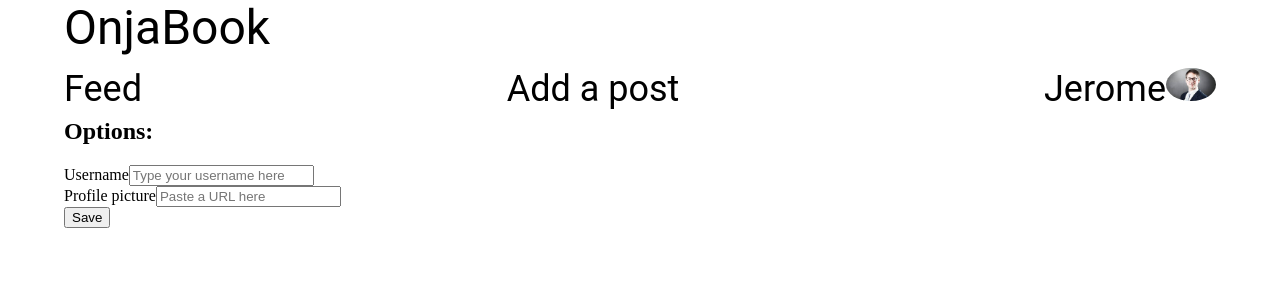
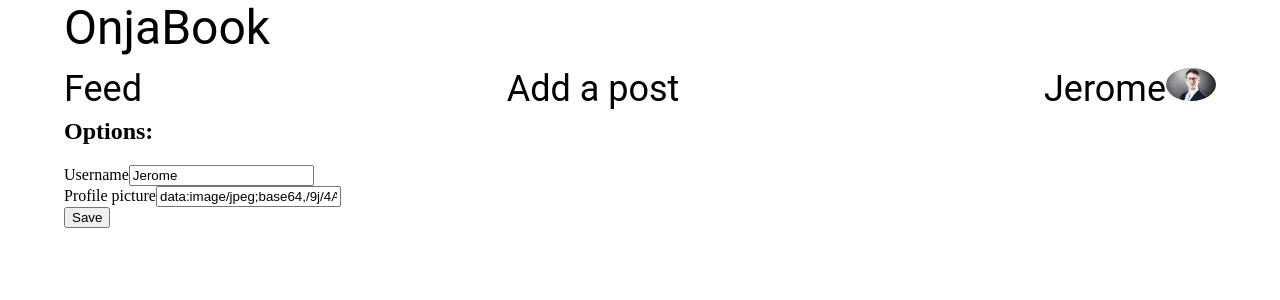
Before and after one commit to Fodilahy-mena/facebook-clone, a React app: page /userName in a window 1280 px wide. Shown: the top 300 px of the page. Built offline with nearby package versions, Linux system fonts and the light colour scheme.

Commit message:
update current user

```diff
--- a/Context.js
+++ b/Context.js
@@ -1,18 +1,72 @@
 import React, {useState, useEffect, useReducer} from 'react';
-import UseFeed from './UseFeed';
-import Posts from './posts.json';
+
+import postsData from './posts.json';
+import usersData from './userData.json';
 
 const Context = React.createContext();
 
+function ContextProvider(props) {
+  let [state, dispatch] = useReducer((state, action) => {
+    switch(action.type) {
+      case 'UPDATE_CURRENT_USER': {
+        const newUsersArray = state.users.map(user => {
+          if (user.userId === state.currentUser) {
+            // update the user and return it
+            return {
+              ...user,
+              userName: action.userName,
+              profilePic: action.profilePic,
+            };
+          }
+          return user;
+        });
+        return {
+          ...state,
+          users: newUsersArray,
+        };
+      }
+      case 'POSTS': {
+        return { ...state, posts: action.posts }
+      }
+      case 'ADD_NEW_POST': {
+        return {
+          ...state,
+          posts: [...state.posts, action.newPost],
+        };
+      }
+      case 'USERS': {
+        return { ...state, users: state.users }
+      }
+      case 'COMMENTS': {
+        return { ...state, comments: action.comments }
+      }
+      case 'ADD_NEW_COMMENTS': {
+          const newPosts = state.posts.map(post => {
+              if(post.postId === action.postId) {
+                  return {
+                      ...post,
+                      comments: [...post.comments, action.comment],
+                  };
+              }
+              return post;
+          })
+        return { ...state, posts: newPosts }
+      }
+      default:
+        return state
+    }
+  }, {
+    posts: [],
+    users: usersData,
+    comments: [],
+    currentUser: 1606797074476,
+  })
 
-
-function ContextProvider(props) {
-  const [state, dispatch] = UseFeed();
 
   let {posts, users} = state;
   console.log(posts);
   useEffect(() => {
-    dispatch({ type: "POSTS", posts: Posts})
+    dispatch({ type: "POSTS", posts: postsData})
     dispatch({ type: "USERS"})
   }, []);
 
@@ -46,7 +100,7 @@ function ContextProvider(props) {
       }
 
 
-    return <Context.Provider value={{posts, addLikes, users, dispatch}}>
+    return <Context.Provider value={{posts, addLikes, users, dispatch, state}}>
                 {props.children}
             </Context.Provider>
 
--- a/pages/UserName.js
+++ b/pages/UserName.js
@@ -1,28 +1,47 @@
-import React,{useContext, useState} from 'react';
+import React,{useContext, useState, useEffect} from 'react';
 import { Context } from '../Context';
 
 function UserName() {
-    const {users}= useContext(Context);
-    const [userName, setUserName] = useState('');
-    const [profilePic, setProfilePic] = useState('');
+    const { state, dispatch }= useContext(Context);
+    const { users, currentUser } = state;
+	const [userName, setUserName] = useState('');
+	const [profilePic, setProfilePic] = useState('');
 
-    let firstUser = users[0];
-    function handleClick(e) {
-        const findUsersId = users.find(usr => usr.userId === firstUser.userId);
-        console.log(findUsersId)
 
-        e.preventDefault();
+    const currentUserObj = users.find(user => user.userId === currentUser) || {
+		userName: '',
+		profilePic: '',
+    };
+    console.log("mam",currentUserObj)
+    useEffect(() => {
+		setUserName(currentUserObj.userName);
+		setProfilePic(currentUserObj.profilePic);
+    }, [users]);
 
-    }
+    function handleNewOptions(e) {
+		e.preventDefault();
+		dispatch({ type: 'UPDATE_CURRENT_USER', userName, profilePic });
+
+	}
     return (
         <div>
             <h2>Options: </h2>
-            <form>
+            <form onSubmit={handleNewOptions}>
                 <label>Username</label>
-                <input type="text" name="userName" placeholder="Type your username here"/><br/>
+				<input
+					type="text"
+					value={userName}
+					onChange={e => setUserName(e.target.value)}
+
+				/><br/>
                 <label>Profile picture</label>
-                <input type="text" name="profilePic" placeholder="Paste a URL here"/><br/>
-                <button onClick={handleClick}>Save</button>
+				<input
+					type="url"
+					value={profilePic}
+					onChange={e => setProfilePic(e.target.value)}
+				/>
+                <br/>
+				<button>Save</button>
             </form>
         </div>
     )
```
Also changed, not shown: 3 other files (tests, documents, lock files or other folders).
